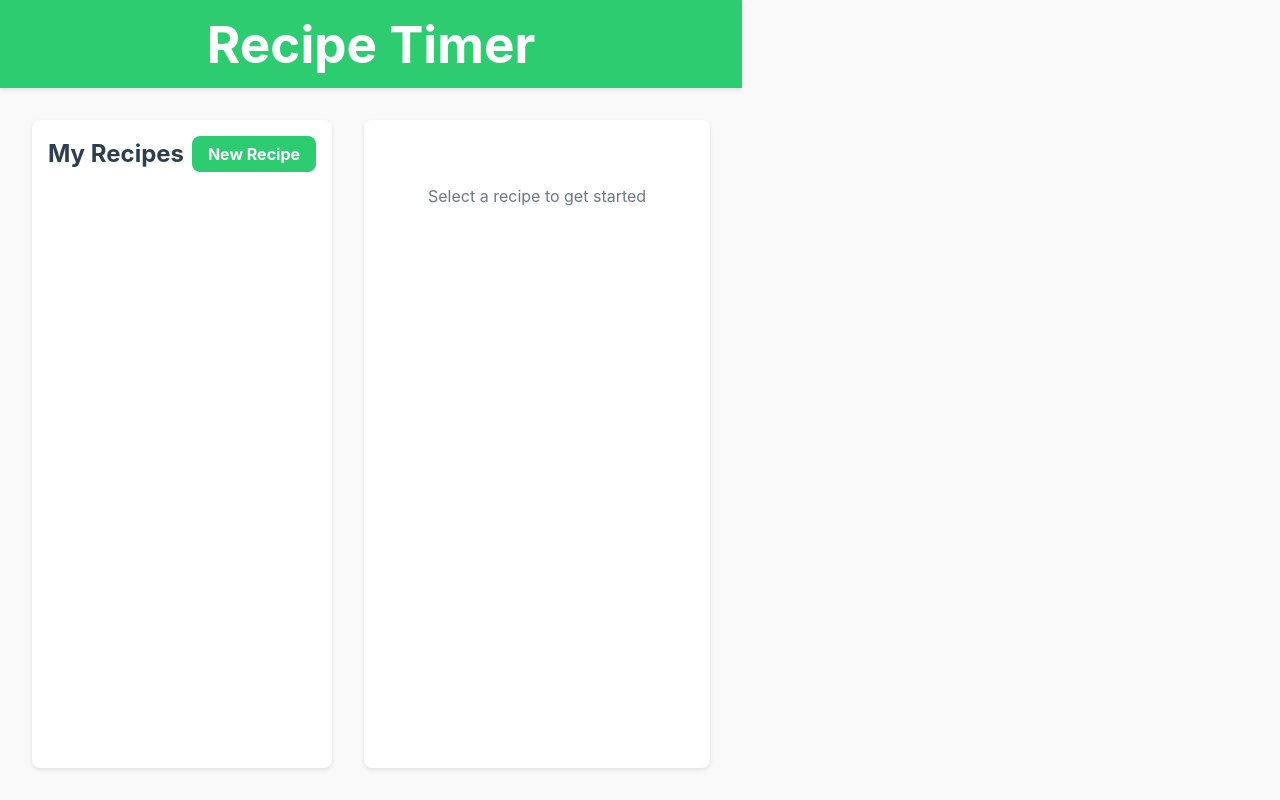
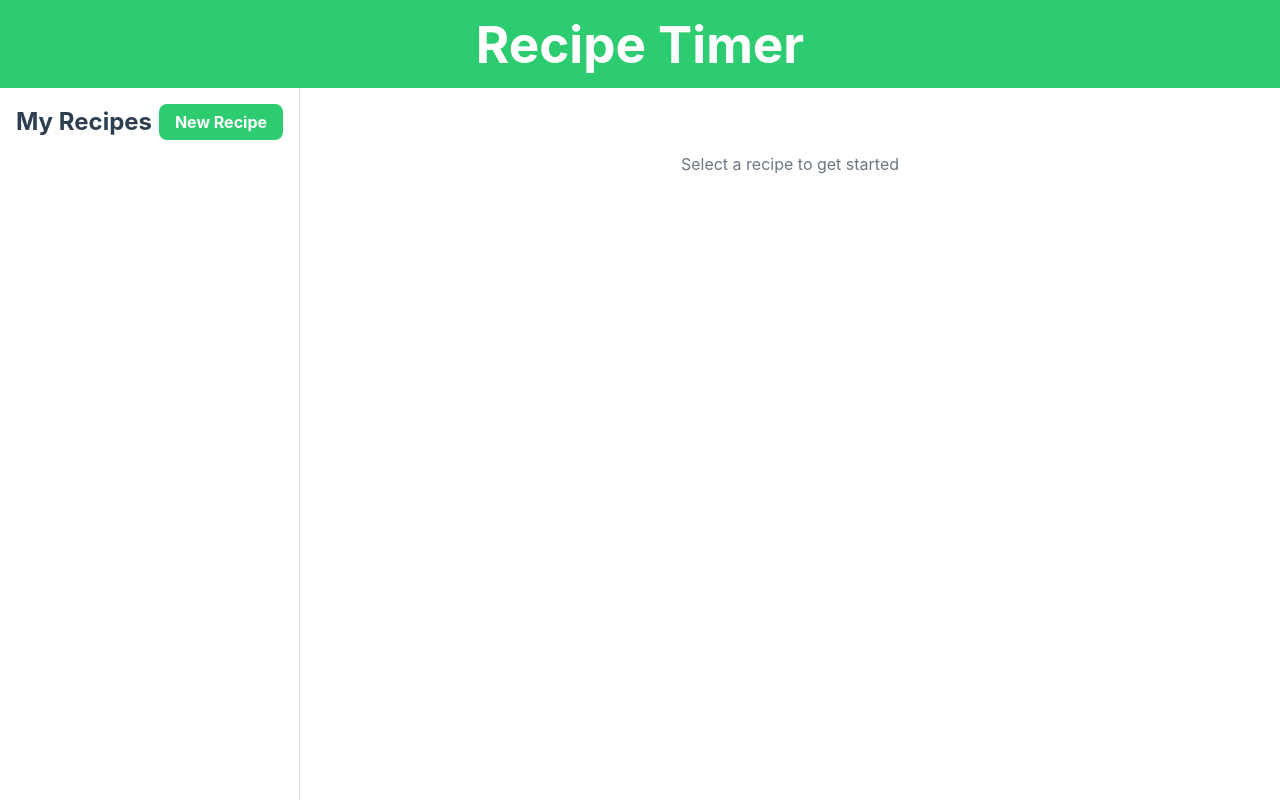
Before and after one commit to SheikhSajid/recipe-timer, a React (Vite) app: page / in a window 1280 px wide. Built offline with nearby package versions, Linux system fonts and the light colour scheme.

Commit message:
Set body and app height to 100vh

```diff
--- a/src/App.css
+++ b/src/App.css
@@ -19,12 +19,15 @@ body {
     Ubuntu, Cantarell, 'Open Sans', 'Helvetica Neue', sans-serif;
   color: var(--text-color);
   background-color: var(--background-color);
+  height: 100vh;
+  overflow: hidden;
 }
 
 .app {
-  min-height: 100vh;
+  height: 100vh;
   display: flex;
   flex-direction: column;
+  width: 100vw;
 }
 
 .app-header {
@@ -33,29 +36,40 @@ body {
   padding: 1rem;
   text-align: center;
   box-shadow: var(--box-shadow);
+  flex-shrink: 0;
 }
 
 .app-content {
   flex: 1;
-  display: grid;
-  grid-template-columns: 300px 1fr;
-  gap: 2rem;
-  padding: 2rem;
-  max-width: 1400px;
-  margin: 0 auto;
+  display: flex;
+  overflow: hidden;
 }
 
 .recipe-list {
+  width: 300px;
   background-color: var(--card-background);
   padding: 1rem;
-  border-radius: var(--border-radius);
-  box-shadow: var(--box-shadow);
+  border-right: 1px solid #ddd;
+  overflow-y: auto;
+  flex-shrink: 0;
+}
+
+.recipe-list-header {
+  display: flex;
+  justify-content: space-between;
+  align-items: center;
+  margin-bottom: 1rem;
+  position: sticky;
+  top: 0;
+  background-color: var(--card-background);
+  padding-bottom: 1rem;
+  z-index: 1;
 }
 
 .recipes-grid {
-  display: grid;
+  display: flex;
+  flex-direction: column;
   gap: 1rem;
-  margin-top: 1rem;
 }
 
 .recipe-card {
@@ -80,10 +94,10 @@ body {
 }
 
 .recipe-detail {
+  flex: 1;
   background-color: var(--card-background);
   padding: 2rem;
-  border-radius: var(--border-radius);
-  box-shadow: var(--box-shadow);
+  overflow-y: auto;
 }
 
 .recipe-header {
```
